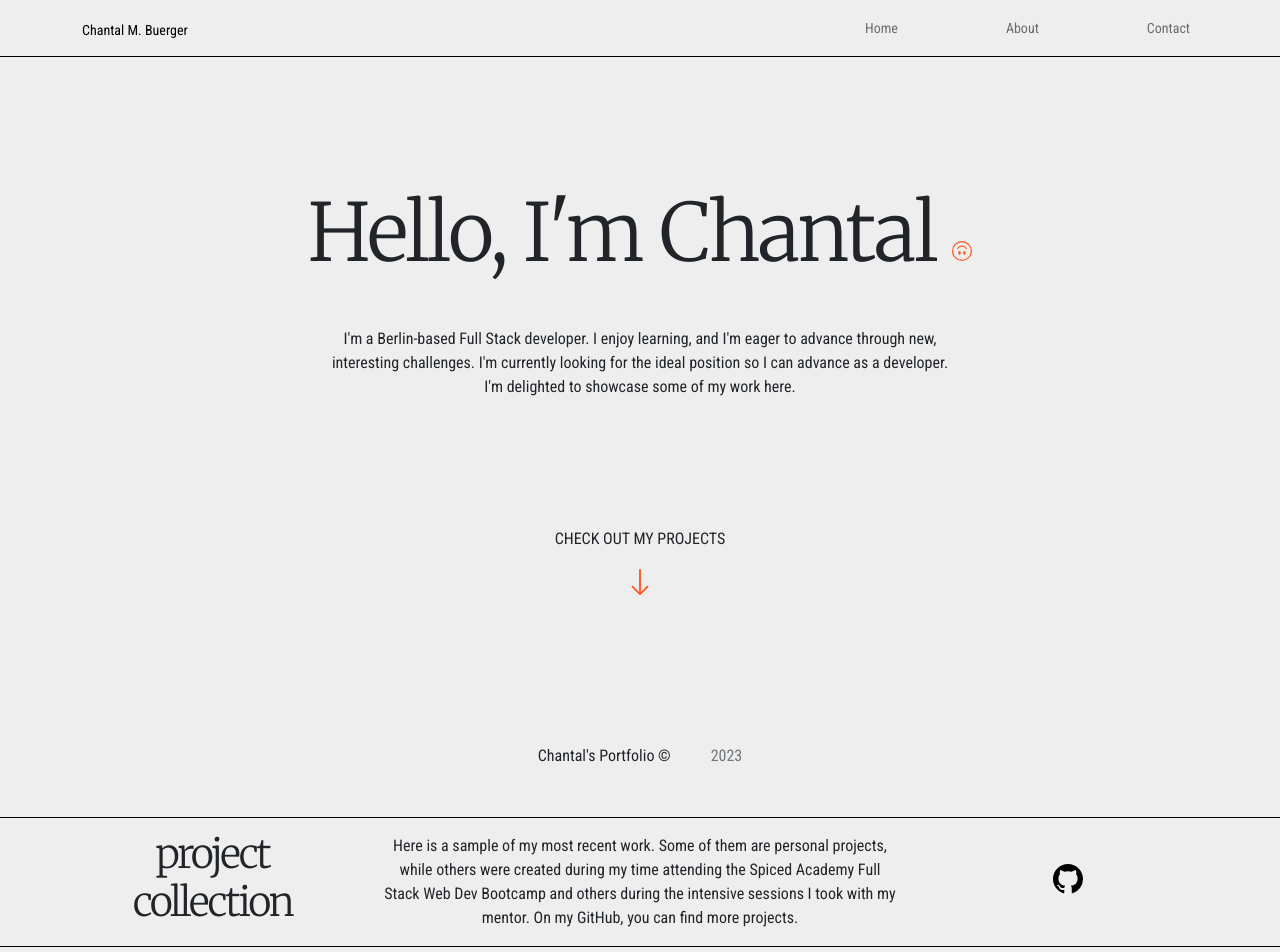
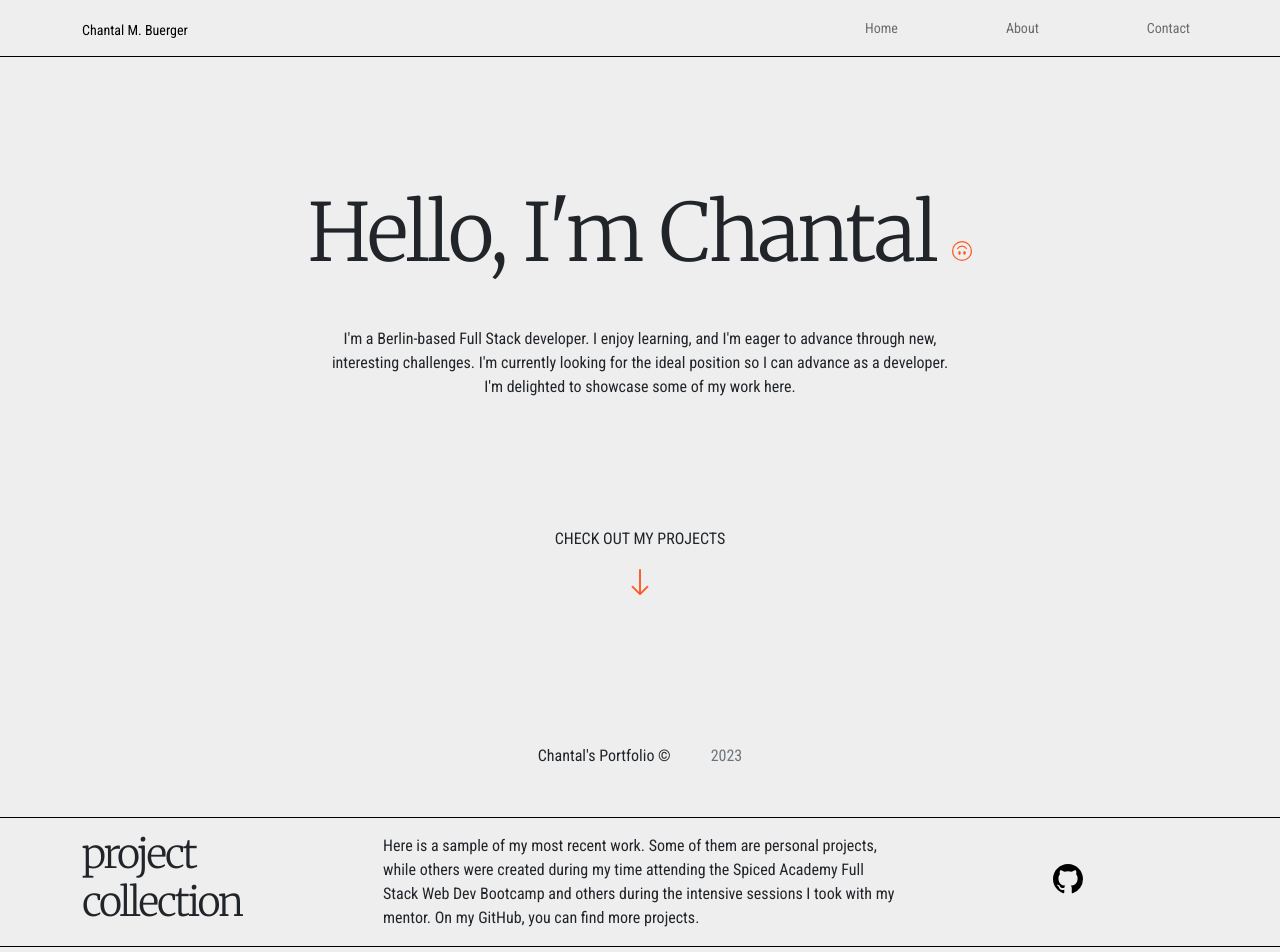
Before and after one commit to chantal0000/portfolio-bootstrap-react-js, a React (Create React App) app: page / in a window 1280 px wide. Shown: the top 952 px of the page. Built offline with nearby package versions, Linux system fonts and the light colour scheme; no server answers.

Commit message:
added links to contact linkedin und github

```diff
--- a/src/pages/about.js
+++ b/src/pages/about.js
@@ -3,22 +3,39 @@ import style from "./styles/about.css"
 import pic1 from "./images/outdoor.JPG"
 import pic2 from "./images/ich.JPG"
 import pic3 from "./images/work.JPG"
+import {Github} from "react-bootstrap-icons";
 // import {Carousel} from "react-bootstrap/Carousel";
 
 function About() {
     return (<>
-        <Container fluid className="About-Container">
-            <Row className="Banner-Row">
+        <Container fluid className="BannerContainer">
+            <Row className="BannerRow">
+                {/*<Col className="MediaCol col-sm-6 col-md-4 col-lg-8">*/}
                 <Col>
                     <Container>
                         <Row className="Header">
-                            <Col className="Header-Item "><h1>about me</h1></Col>
-                            <Col><p>tech skills, soft skills</p></Col>
+                            <Col className="Header-Item"><h1>about me</h1></Col>
+                            <Col className=""><p>skills</p></Col>
                         </Row>
                     </Container>
                 </Col>
+                {/*<Col className="BannerInfo col-sm-6 col-md-8 col-lg-4">*/}
+                {/*    <p>Banner RIGHT</p>*/}
+                {/*</Col>*/}
             </Row>
         </Container>
+        {/*<Container fluid className="About-Container">*/}
+        {/*    <Row className="Banner-Row">*/}
+        {/*        <Col>*/}
+        {/*            <Container>*/}
+        {/*                <Row className="Header">*/}
+        {/*                    <Col className="Header-Item"><h1>about me</h1></Col>*/}
+        {/*                    <Col><p>tech skills, soft skills</p></Col>*/}
+        {/*                </Row>*/}
+        {/*            </Container>*/}
+        {/*        </Col>*/}
+        {/*    </Row>*/}
+        {/*</Container>*/}
         <Container fluid>
             <Row>
                 <Col>
--- a/src/pages/contact.js
+++ b/src/pages/contact.js
@@ -125,8 +125,10 @@ function Contact() {
                 </Col>
                 <Col>
                     <h1>get in touch</h1>
-                    <p><Linkedin size={40}></Linkedin> reach out on LinkedIn</p>
-                    <p><Github  size={40}/> check out my GitHub</p>
+                    <p><a href="https://www.linkedin.com/in/chantal-m-buerger-722391130/"><Linkedin size={40} color="black"></Linkedin></a> reach out on LinkedIn</p>
+                    <p><a
+                        href="https://github.com/chantal0000">
+                        <Github size={40} color="black"></Github></a> check out my GitHub</p>
                 </Col>
 
             </Row>
--- a/src/pages/homepage.js
+++ b/src/pages/homepage.js
@@ -42,7 +42,7 @@ function Homepage() {
                         {/*<div><img src={arrow} sizes={20}/></div>*/}
                     </div>
                     {/*<div className="pronouns"><p>SHE/HER</p></div>*/}
-                    <div className="check-out-projects">
+                    <div className="check-out-projects" id="section1">
                         <p>CHECK OUT MY PROJECTS</p>
                         <HashLink smooth to='/#section1'> <ArrowDown size={30} color="#ff5722"/> </HashLink></div>
                 </Col>
@@ -52,11 +52,15 @@ function Homepage() {
             <Row className="BannerRow">
                 {/*<Col className="MediaCol col-sm-6 col-md-4 col-lg-8">*/}
                 <Col>
-                    <Container id="section1">
+                    <Container>
                         <Row className="Header">
                             <Col className="Header-Item"><h1>project collection</h1></Col>
-                            <Col xs={6}><p>Here is a sample of my most recent work. Some of them are personal projects, while others were created during my time attending the Spiced Academy Full Stack Web Dev Bootcamp and others during the intensive sessions I took with my mentor. On my GitHub, you can find more projects.</p></Col>
-                            <Col className="page-hero d-flex align-items-center justify-content-center"><a href="https://github.com/chantal0000">
+                            <Col className="Project-Text" xs={6}><p>Here is a sample of my most recent work. Some of
+                                them are personal projects, while others were created during my time attending the
+                                Spiced Academy Full Stack Web Dev Bootcamp and others during the intensive sessions I
+                                took with my mentor. On my GitHub, you can find more projects.</p></Col>
+                            <Col className="page-hero d-flex align-items-center justify-content-center"><a
+                                href="https://github.com/chantal0000">
                                 <Github size={30} color="black"></Github></a></Col>
                         </Row>
                     </Container>
--- a/src/pages/styles/HomePageStyle.css
+++ b/src/pages/styles/HomePageStyle.css
@@ -48,6 +48,7 @@
     display: flex;
     align-items: center;
     justify-content: center;
+    text-align: left;
 }
 
 .Header-Item h1{
@@ -63,3 +64,8 @@
     margin-bottom: 60px;
     background: #EEEEEE;
 }
+
+
+.Project-Text {
+    text-align: left;
+}
--- a/src/pages/styles/about.css
+++ b/src/pages/styles/about.css
@@ -10,3 +10,15 @@
     /*max-width: 100rem;*/
     object-fit: contain;
 }
+.Header p {
+    margin: 0;
+    padding: 1rem;
+}
+/*center header "project collection" in row*/
+.Header {
+    /*margin: 0;*/
+    /*padding: 0;*/
+    display: flex;
+    align-items: center;
+    justify-content: center;
+}
```
